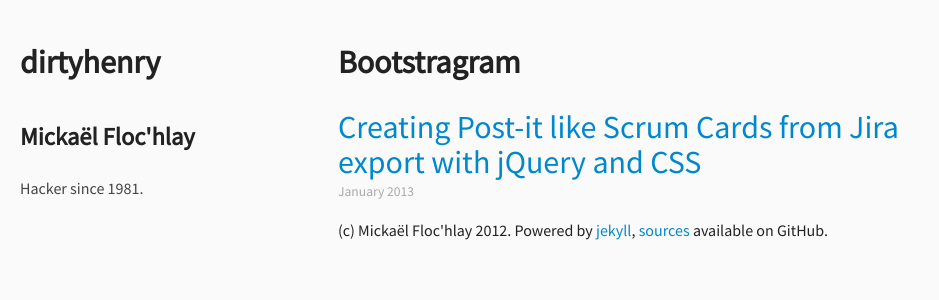
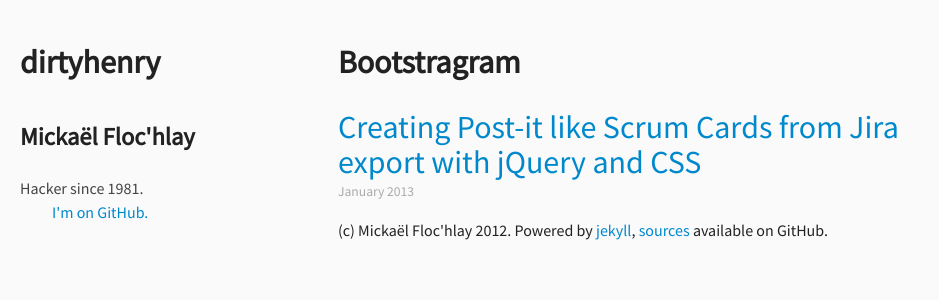
Before and after one commit to ntnmrndn/bootstragram-blog, a Jekyll site: the page built from index.html, in a window 1280 px wide. Shown: the top 300 px of the page, without its empty margins (0-939 px from the left). Built offline with Jekyll 4.4.1, drawn with Linux system fonts in a browser that asks for light colours; nearby versions of some CDN libraries.

Commit message:
Added GitHub link on home

```diff
--- a/_layouts/index.html
+++ b/_layouts/index.html
@@ -29,7 +29,7 @@
               <h1>dirtyhenry</h1>
               <h3>Mickaël Floc'hlay</h3>
               <p>Hacker since 1981.</p>
-
+              <p><a href="https://github.com/dirtyhenry/">I'm on GitHub.</a></p>
             </div>
             <div class="span6">
               {{ content }}
```
